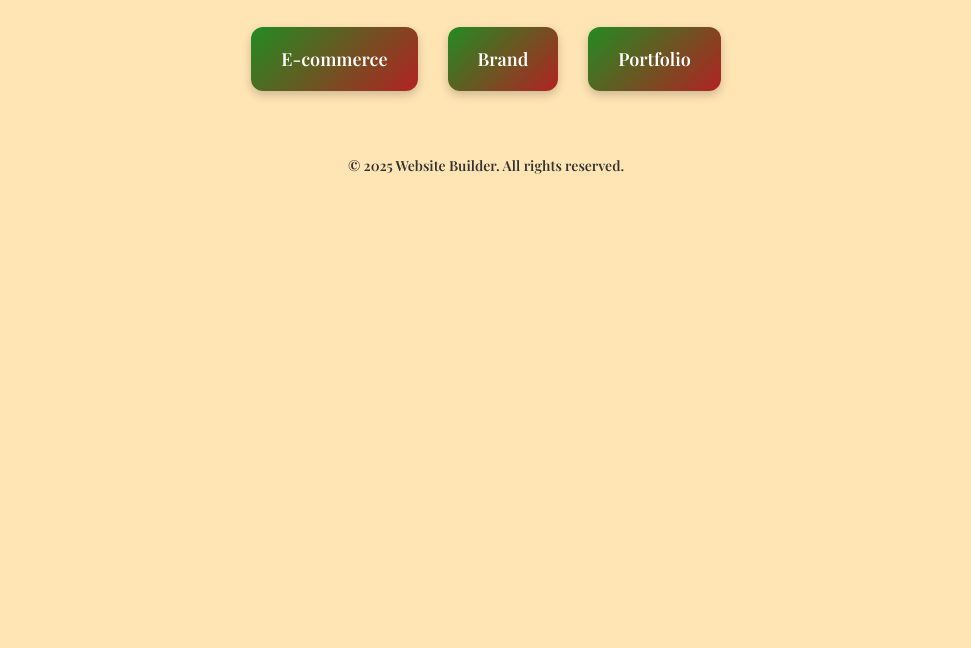
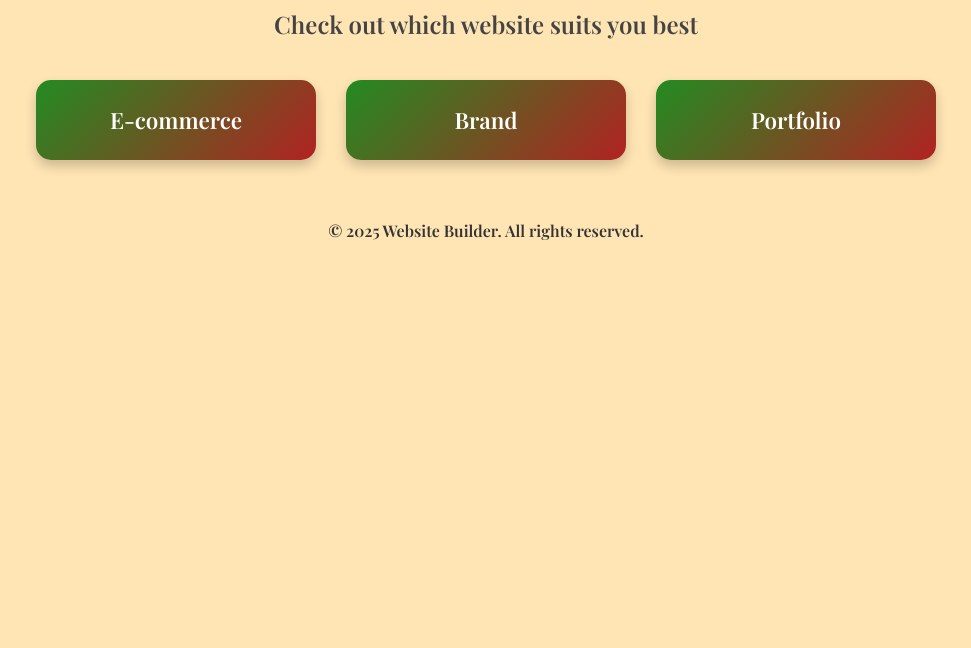
Before and after one commit to gingerhatesayan/gingerhatesayan, a plain HTML site: page index.html in a window 1280 px wide. Shown: the part 152-800 px from the top of the page, without its empty margins (154-1125 px from the left). Drawn offline with nearby package versions, Linux system fonts and the light colour scheme.

Commit message:
Update index.html

```diff
--- a/index.html
+++ b/index.html
@@ -6,63 +6,94 @@
   <title>Website Builder</title>
   <link href="https://fonts.googleapis.com/css2?family=Playfair+Display:wght@600&display=swap" rel="stylesheet">
   <style>
+    :root {
+      --pastel-orange: #ffe5b4;
+      --green: #228B22;
+      --red: #B22222;
+      --dark-red: #8B0000;
+    }
+
     body {
       font-family: 'Playfair Display', serif;
-      padding: 20px;
-      text-align: center;
-      background-color: #ffe5b4; /* pastel orange */
+      margin: 0;
+      padding: 0;
+      background-color: var(--pastel-orange);
       color: #333;
     }
 
+    .container {
+      max-width: 900px;
+      margin: 0 auto;
+      padding: 40px 20px;
+      text-align: center;
+    }
+
     h1 {
-      color: #8B0000; /* dark red for Italian feel */
-      margin-bottom: 10px;
+      font-size: 3rem;
+      color: var(--dark-red);
+      margin-bottom: 20px;
     }
 
     p {
-      font-size: 18px;
-      color: #555;
-      margin-bottom: 30px;
+      font-size: 1.5rem;
+      color: #444;
+      margin-bottom: 40px;
     }
 
     .options {
       display: flex;
       justify-content: center;
       flex-wrap: wrap;
+      gap: 30px;
     }
 
     .options a {
-      display: inline-block;
-      margin: 15px;
-      padding: 20px 30px;
       text-decoration: none;
       color: white;
-      background: linear-gradient(135deg, #228B22, #B22222); /* green to red */
-      border-radius: 12px;
-      font-size: 18px;
+      background: linear-gradient(135deg, var(--green), var(--red));
+      padding: 25px 40px;
+      font-size: 1.4rem;
+      border-radius: 15px;
       transition: transform 0.3s ease, background 0.3s ease;
-      box-shadow: 0 4px 10px rgba(0,0,0,0.2);
+      box-shadow: 0 6px 12px rgba(0,0,0,0.2);
+      min-width: 200px;
     }
 
     .options a:hover {
-      background: linear-gradient(135deg, #006400, #8B0000);
+      background: linear-gradient(135deg, #006400, var(--dark-red));
       transform: scale(1.05);
     }
 
     footer {
-      margin-top: 50px;
-      font-size: 14px;
+      margin-top: 60px;
+      font-size: 1rem;
       color: #333;
     }
 
     audio {
-      display: none; /* hide player */
+      display: none;
+    }
+
+    @media (max-width: 600px) {
+      h1 {
+        font-size: 2.2rem;
+      }
+
+      p {
+        font-size: 1.2rem;
+      }
+
+      .options a {
+        font-size: 1.2rem;
+        padding: 20px 30px;
+      }
     }
   </style>
 </head>
 <body>
+  <div class="container">
     <h1>Welcome to Our Website Builder</h1>
-  <p>Checkout which website suits you best</p>
+    <p>Check out which website suits you best</p>
 
     <div class="options">
       <a href="ecommerce.html">E-commerce</a>
@@ -73,8 +104,9 @@
     <footer>
       © 2025 Website Builder. All rights reserved.
     </footer>
+  </div>
 
-  <!-- Background Italian café music -->
+  <!-- Background music: Italian café style -->
   <audio autoplay loop>
     <source src="https://cdn.pixabay.com/download/audio/2023/03/26/audio_f4b71b9c13.mp3?filename=italian-morning-14364.mp3" type="audio/mp3">
     Your browser does not support the audio element.
```
Lines whose indentation alone changed are shown as unchanged.
